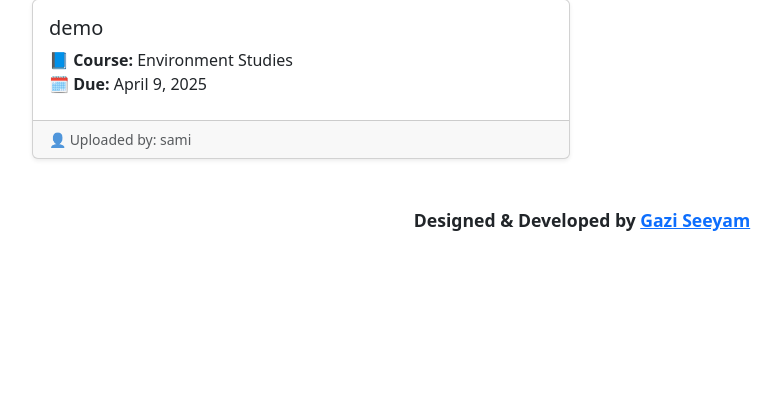
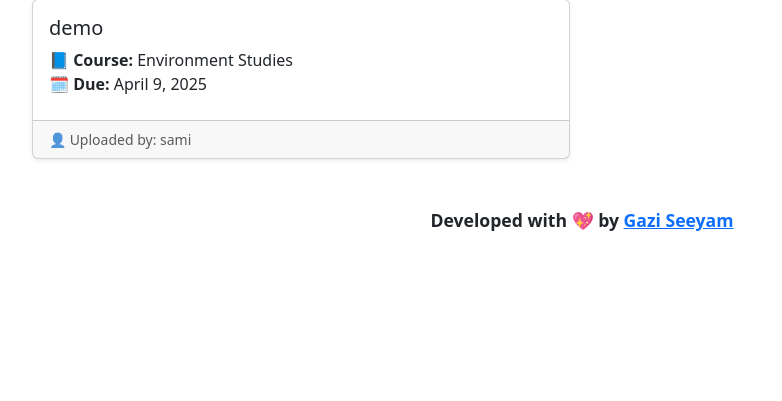
Before and after one commit to hellogaziseeyam/aibasectionb, a Django app: page /assignments/ in a window 1280 px wide. Shown: the part 87-488 px from the top of the page, without its empty margins (58-840 px from the left). Run offline with Django 5.2, Linux system fonts and the light colour scheme; data comes from the database, SQL or seed files in the repository.

Commit message:
edited footer

```diff
--- a/core/templates/core/base.html
+++ b/core/templates/core/base.html
@@ -50,7 +50,7 @@
 </div>
 <footer class="text-center mt-5">
   <p style="font-size: 1.1rem; font-weight: bold;">
-    Designed & Developed by <a href="https://www.linkedin.com/in/gaziseeyam/" target="_blank">Gazi Seeyam</a>
+    Developed with 💖 by <a href="https://www.linkedin.com/in/gaziseeyam/" target="_blank">Gazi Seeyam</a>
   </p>
 </footer>
 
```
